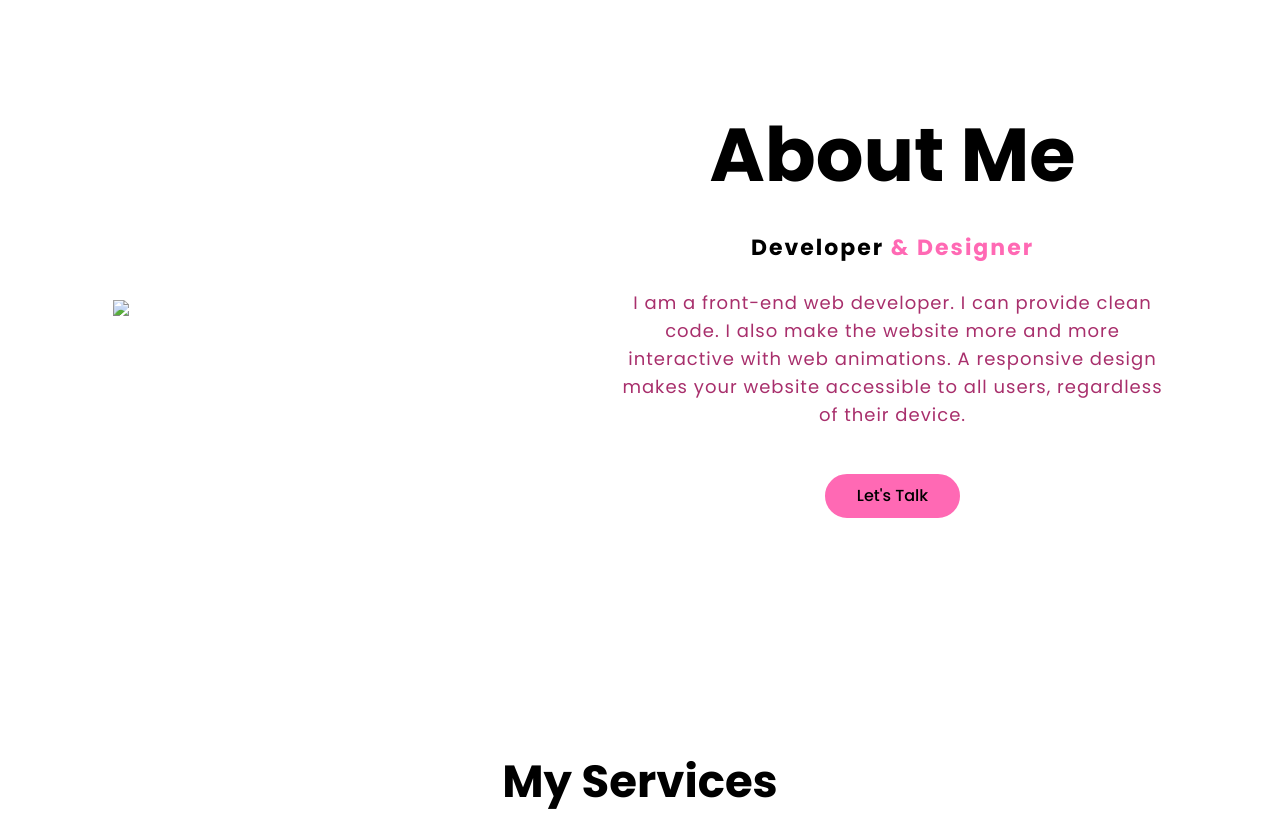
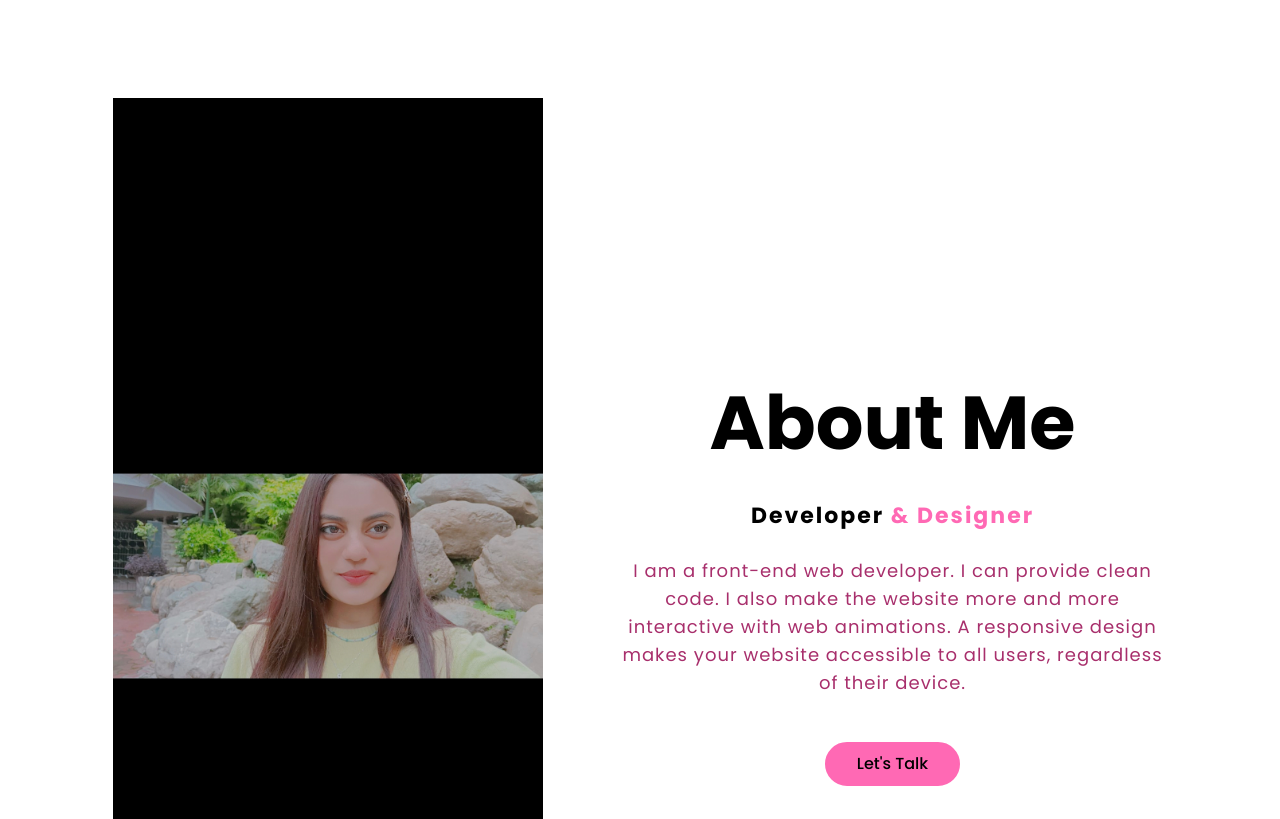
Before and after one commit to rhea279/Portfolio, a plain HTML site: page index.html in a window 1280 px wide. Shown: the part 802-1621 px from the top of the page. Drawn offline with nearby package versions, Linux system fonts and the light colour scheme; files whose address does not match are found by name.

Commit message:
Update index.html

```diff
--- a/index.html
+++ b/index.html
@@ -53,7 +53,7 @@
 
     <section class="about" id="about">
         <div class="main">
-            <img src="../Rhea/Screenshot_20220702_232614.jpg">
+            <img src="Screenshot_20220702_232614.jpg">
             <div class="about-text">
                 <h2>About Me</h2>
                 <h4>Developer<span> & Designer</span></h4>
```
